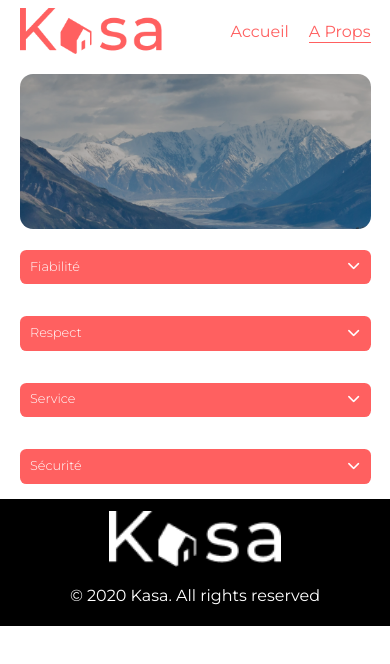
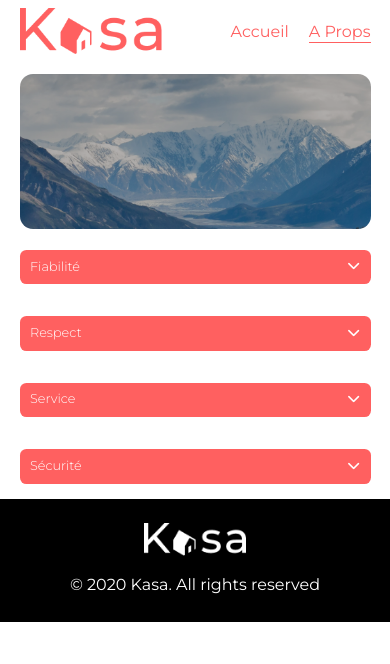
Before and after one commit to CraboJado/kasa-front, a React (Create React App) app: page /about in a window 390 px wide. Shown: the top 664 px of the page. Built offline with nearby package versions, Linux system fonts and the light colour scheme.

Commit message:
modifed padding

```diff
--- a/src/styles/CollapseContent.css
+++ b/src/styles/CollapseContent.css
@@ -1,7 +1,7 @@
 .CollapseContent {
     font-size: 0.8em;
     color: #FF6060;
-    padding: 8% 4%;
+    padding: 4% 4%;
     transition: 0.3s;
     background-color: #F6F6F6;
     margin: 0;
--- a/src/styles/Footer.css
+++ b/src/styles/Footer.css
@@ -4,7 +4,7 @@
     flex-direction: column;
     justify-content: center;
     align-items: center;
-    padding: 3% 0 1% 0;
+    padding: 6% 0 3% 0;
     margin-top: 2%;
 }
 
@@ -30,6 +30,6 @@
 @media screen and (max-width: 576px) {
 
     .Footer__logo-wrap {
-        width: 44%;
+        width: 26%;
     }
 }
```
